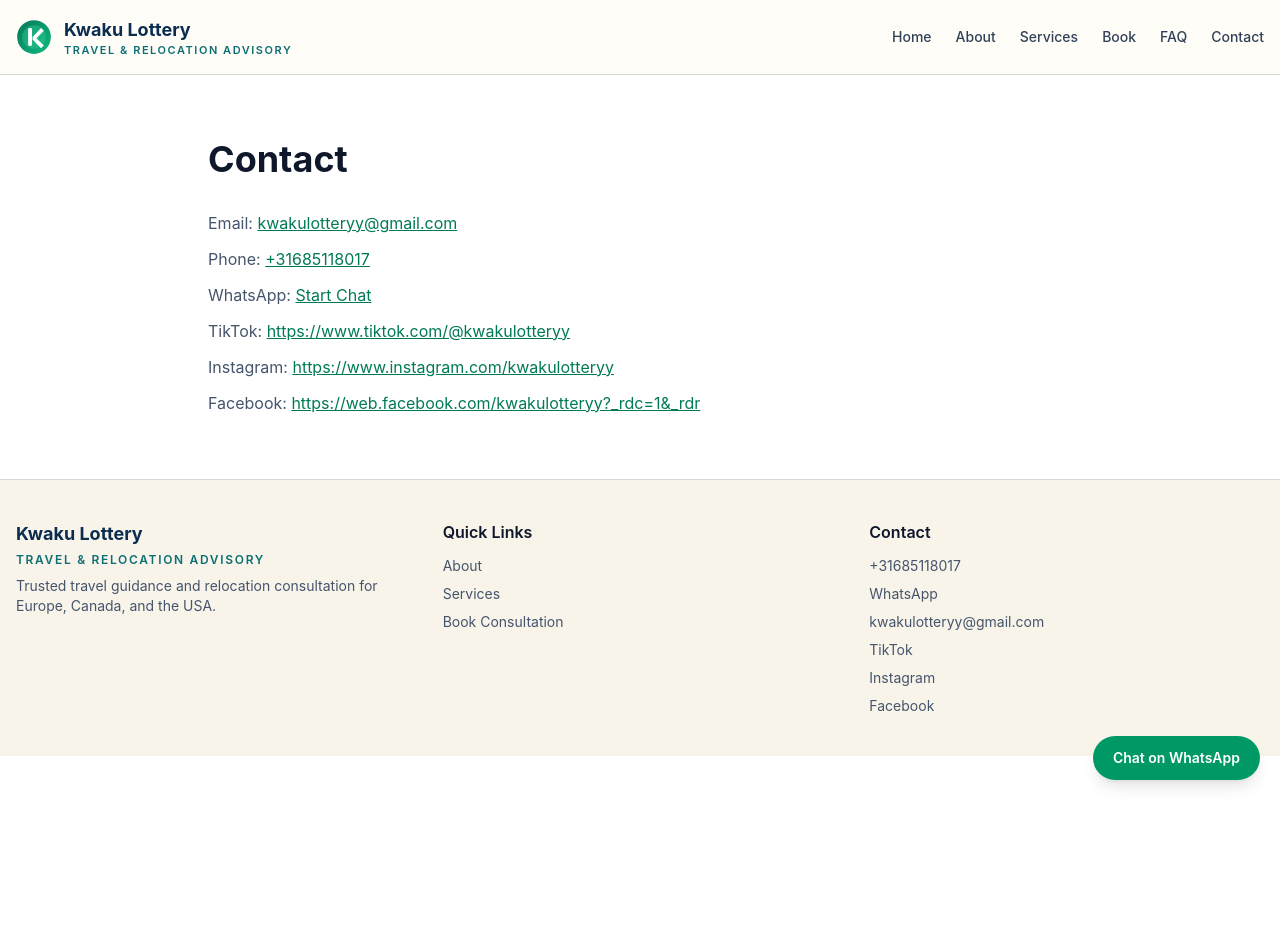
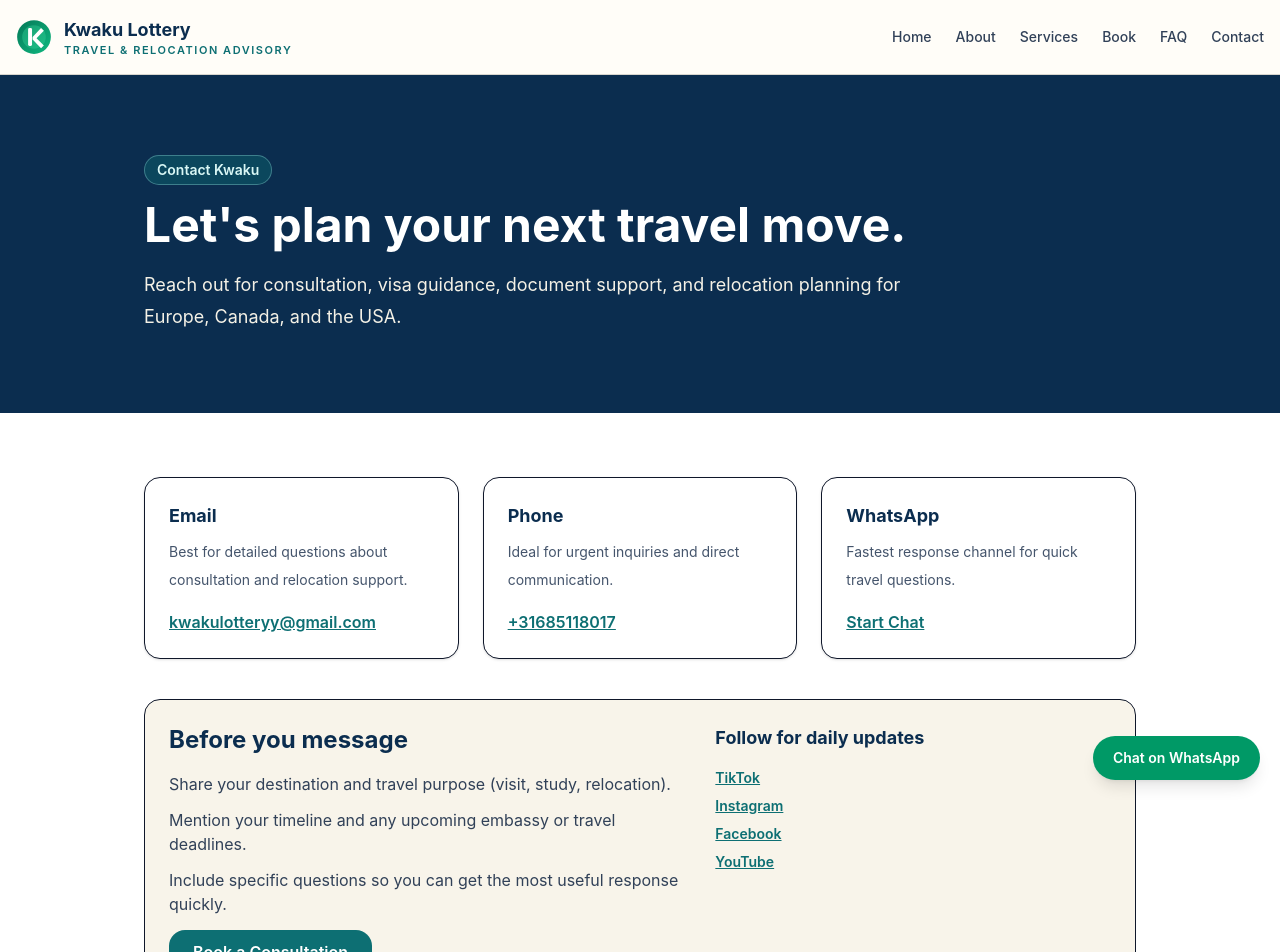
Before and after one commit to learngermanghana/kwakuasamoah, a Next.js app: page /contact in a window 1280 px wide. Shown: the top 952 px of the page. Before the commit the page ends 800 px from the top, so only its background shows below. Built offline with nearby package versions, Linux system fonts and the light colour scheme.

Commit message:
Improve About and Contact page content and layout

```diff
--- a/src/app/about/page.tsx
+++ b/src/app/about/page.tsx
@@ -1,15 +1,104 @@
+import Link from "next/link";
+
+const values = [
+  {
+    title: "Practical guidance",
+    description:
+      "Every recommendation is focused on clear next steps you can actually take, not generic motivation."
+  },
+  {
+    title: "Transparent process",
+    description:
+      "You get realistic timelines, document expectations, and honest feedback before you spend time or money."
+  },
+  {
+    title: "Support that follows through",
+    description:
+      "From your first question to your travel plan, the goal is to keep you confident and informed at each stage."
+  }
+];
+
+const journeyMilestones = [
+  "Started by sharing firsthand relocation lessons from Ghana to Europe.",
+  "Expanded into consultation support for study, visit, and relocation routes.",
+  "Built a trusted audience across TikTok, YouTube, Instagram, and Facebook.",
+  "Now supports travel planning for Europe, Canada, and the USA."
+];
+
 export default function AboutPage() {
   return (
-    <section className="mx-auto max-w-5xl px-4 py-16">
-      <h1 className="text-4xl font-bold">About Kwaku</h1>
-      <p className="mt-6 text-lg leading-8 text-slate-600">
-        Kwaku shares travel and relocation updates for people who want to move, study, or visit Europe, Canada, and the USA.
-        His story from Ghana to Europe through studies is at the center of this brand.
-      </p>
-      <p className="mt-4 leading-8 text-slate-600">
-        This platform helps people with consultation, travel planning, document guidance, and relocation support.
-        It is built to turn trusted content into useful booking and service experiences, focused on destinations outside Asia.
-      </p>
-    </section>
+    <div>
+      <section className="bg-[#0b2d4f]">
+        <div className="mx-auto max-w-5xl px-4 py-16 md:py-20">
+          <p className="inline-block rounded-full border border-[#89d5d2]/40 bg-[#0d6f73]/40 px-3 py-1 text-sm font-semibold text-[#d9f7f5]">
+            About Kwaku Lottery
+          </p>
+          <h1 className="mt-4 text-4xl font-bold leading-tight text-white md:text-5xl">
+            Trusted travel and relocation guidance built from real experience.
+          </h1>
+          <p className="mt-6 max-w-3xl text-lg leading-8 text-[#f4f1e6]">
+            Kwaku helps people who want to study, visit, or relocate to Europe, Canada, and the USA. The mission is
+            simple: turn confusing migration information into clear, practical action plans.
+          </p>
+        </div>
+      </section>
+
+      <section className="mx-auto max-w-5xl px-4 py-16">
+        <div className="grid gap-10 md:grid-cols-[1.2fr_1fr]">
+          <div>
+            <h2 className="text-2xl font-bold text-[#0b2d4f]">The Story</h2>
+            <p className="mt-4 leading-8 text-slate-600">
+              This brand started from a personal journey from Ghana to Europe through studies. Along the way, one
+              truth became obvious: many people miss opportunities because they lack access to reliable and practical
+              guidance.
+            </p>
+            <p className="mt-4 leading-8 text-slate-600">
+              Today, Kwaku Lottery combines social content, one-on-one consultation, and structured services to help
+              people make smarter decisions about travel, visa planning, and relocation.
+            </p>
+            <div className="mt-8 flex flex-wrap gap-4">
+              <Link
+                href="/services"
+                className="rounded-2xl bg-[#0d6f73] px-6 py-3 font-semibold text-white transition hover:bg-[#0a5b5f]"
+              >
+                Explore Services
+              </Link>
+              <Link
+                href="/contact"
+                className="rounded-2xl border border-[#0d6f73] px-6 py-3 font-semibold text-[#0d6f73] transition hover:bg-[#0d6f73]/5"
+              >
+                Contact Kwaku
+              </Link>
+            </div>
+          </div>
+
+          <aside className="rounded-2xl border bg-[#f8f4ea] p-6">
+            <h3 className="text-lg font-bold text-[#0b2d4f]">Journey at a glance</h3>
+            <ul className="mt-4 space-y-3 text-sm text-slate-700">
+              {journeyMilestones.map((item) => (
+                <li key={item} className="flex gap-2">
+                  <span className="mt-1 h-2 w-2 rounded-full bg-[#0d6f73]" aria-hidden />
+                  <span>{item}</span>
+                </li>
+              ))}
+            </ul>
+          </aside>
+        </div>
+      </section>
+
+      <section className="bg-white">
+        <div className="mx-auto max-w-5xl px-4 pb-16">
+          <h2 className="text-2xl font-bold text-[#0b2d4f]">How Kwaku supports you</h2>
+          <div className="mt-6 grid gap-6 md:grid-cols-3">
+            {values.map((value) => (
+              <article key={value.title} className="rounded-2xl border bg-white p-6 shadow-sm">
+                <h3 className="font-bold text-[#0b2d4f]">{value.title}</h3>
+                <p className="mt-2 text-sm leading-7 text-slate-600">{value.description}</p>
+              </article>
+            ))}
+          </div>
+        </div>
+      </section>
+    </div>
   );
 }
--- a/src/app/contact/page.tsx
+++ b/src/app/contact/page.tsx
@@ -1,19 +1,101 @@
+import Link from "next/link";
 import { siteConfig } from "@/lib/site-config";
+
+const contactMethods = [
+  {
+    label: "Email",
+    value: siteConfig.email,
+    href: `mailto:${siteConfig.email}`,
+    helper: "Best for detailed questions about consultation and relocation support."
+  },
+  {
+    label: "Phone",
+    value: siteConfig.phone,
+    href: `tel:${siteConfig.phone}`,
+    helper: "Ideal for urgent inquiries and direct communication."
+  },
+  {
+    label: "WhatsApp",
+    value: "Start Chat",
+    href: `https://wa.me/${siteConfig.whatsapp}`,
+    helper: "Fastest response channel for quick travel questions.",
+    external: true
+  }
+];
+
+const socialLinks = [
+  { label: "TikTok", href: siteConfig.socials.tiktok },
+  { label: "Instagram", href: siteConfig.socials.instagram },
+  { label: "Facebook", href: siteConfig.socials.facebook },
+  { label: "YouTube", href: siteConfig.socials.youtube }
+];
 
 export default function ContactPage() {
   return (
-    <section className="mx-auto max-w-4xl px-4 py-16">
-      <h1 className="text-4xl font-bold">Contact</h1>
-      <div className="mt-8 space-y-3 text-slate-600">
-        <p>Email: <a className="text-emerald-700 underline" href={`mailto:${siteConfig.email}`}>{siteConfig.email}</a></p>
-        <p>Phone: <a className="text-emerald-700 underline" href={`tel:${siteConfig.phone}`}>{siteConfig.phone}</a></p>
-        <p>
-          WhatsApp: <a className="text-emerald-700 underline" href={`https://wa.me/${siteConfig.whatsapp}`} target="_blank" rel="noreferrer">Start Chat</a>
-        </p>
-        <p>TikTok: <a className="text-emerald-700 underline" href={siteConfig.socials.tiktok} target="_blank" rel="noreferrer">{siteConfig.socials.tiktok}</a></p>
-        <p>Instagram: <a className="text-emerald-700 underline" href={siteConfig.socials.instagram} target="_blank" rel="noreferrer">{siteConfig.socials.instagram}</a></p>
-        <p>Facebook: <a className="text-emerald-700 underline" href={siteConfig.socials.facebook} target="_blank" rel="noreferrer">{siteConfig.socials.facebook}</a></p>
-      </div>
-    </section>
+    <div>
+      <section className="bg-[#0b2d4f]">
+        <div className="mx-auto max-w-5xl px-4 py-16 md:py-20">
+          <p className="inline-block rounded-full border border-[#89d5d2]/40 bg-[#0d6f73]/40 px-3 py-1 text-sm font-semibold text-[#d9f7f5]">
+            Contact Kwaku
+          </p>
+          <h1 className="mt-4 text-4xl font-bold text-white md:text-5xl">Let&apos;s plan your next travel move.</h1>
+          <p className="mt-5 max-w-3xl text-lg leading-8 text-[#f4f1e6]">
+            Reach out for consultation, visa guidance, document support, and relocation planning for Europe, Canada,
+            and the USA.
+          </p>
+        </div>
+      </section>
+
+      <section className="mx-auto max-w-5xl px-4 py-16">
+        <div className="grid gap-6 md:grid-cols-3">
+          {contactMethods.map((method) => (
+            <article key={method.label} className="rounded-2xl border bg-white p-6 shadow-sm">
+              <h2 className="text-lg font-bold text-[#0b2d4f]">{method.label}</h2>
+              <p className="mt-2 text-sm leading-7 text-slate-600">{method.helper}</p>
+              <a
+                className="mt-4 inline-flex text-base font-semibold text-[#0d6f73] underline"
+                href={method.href}
+                target={method.external ? "_blank" : undefined}
+                rel={method.external ? "noreferrer" : undefined}
+              >
+                {method.value}
+              </a>
+            </article>
+          ))}
+        </div>
+
+        <div className="mt-10 grid gap-8 rounded-2xl border bg-[#f8f4ea] p-6 md:grid-cols-[1.3fr_1fr]">
+          <div>
+            <h2 className="text-2xl font-bold text-[#0b2d4f]">Before you message</h2>
+            <ul className="mt-4 space-y-3 text-slate-700">
+              <li>Share your destination and travel purpose (visit, study, relocation).</li>
+              <li>Mention your timeline and any upcoming embassy or travel deadlines.</li>
+              <li>Include specific questions so you can get the most useful response quickly.</li>
+            </ul>
+            <div className="mt-6">
+              <Link
+                href="/book"
+                className="rounded-2xl bg-[#0d6f73] px-6 py-3 font-semibold text-white transition hover:bg-[#0a5b5f]"
+              >
+                Book a Consultation
+              </Link>
+            </div>
+          </div>
+
+          <aside>
+            <h3 className="text-lg font-bold text-[#0b2d4f]">Follow for daily updates</h3>
+            <ul className="mt-4 space-y-2 text-sm">
+              {socialLinks.map((social) => (
+                <li key={social.label}>
+                  <a href={social.href} target="_blank" rel="noreferrer" className="font-semibold text-[#0d6f73] underline">
+                    {social.label}
+                  </a>
+                </li>
+              ))}
+            </ul>
+          </aside>
+        </div>
+      </section>
+    </div>
   );
 }
```
